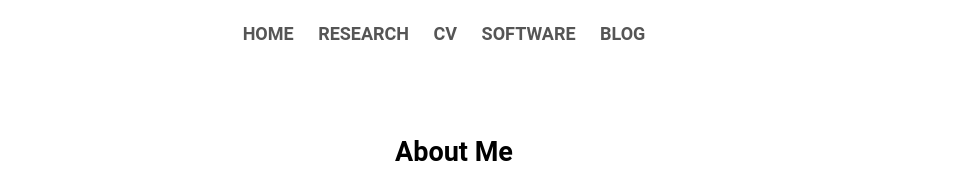
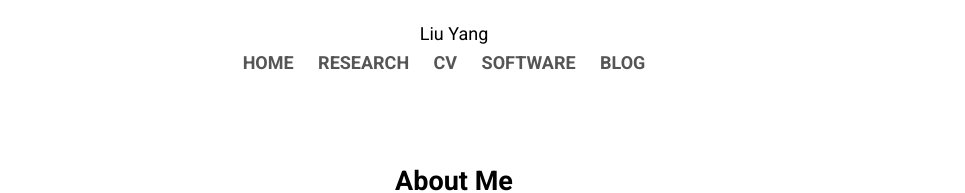
Before and after one commit to WillowLiuY/WillowLiuY.github.io, a plain HTML site: page index.html in a window 1280 px wide. Shown: the top 193 px of the page, without its empty margins (186-1151 px from the left). Drawn offline with Linux system fonts and the light colour scheme.

Commit message:
Update index.html

```diff
--- a/index.html
+++ b/index.html
@@ -5,9 +5,12 @@
     <meta name="viewport" content="width=device-width, initial-scale=1.0">
     <title>Liu Yang - Personal Website</title>
     <link rel="stylesheet" href="style.css">
+    <link href="https://fonts.googleapis.com/css2?family=Roboto:wght@400;700&display=swap" rel="stylesheet">
 </head>
 <body>
     <header>
+        <div class="header-content">
+            <div class="name">Liu Yang</div>
             <nav>
                 <ul>
                     <li><a href="index.html">HOME</a></li>
@@ -17,6 +20,7 @@
                     <li><a href="blog.html">BLOG</a></li>
                 </ul>
             </nav>
+        </div>
     </header>
 
     <main>
```
Lines whose indentation alone changed are shown as unchanged.
